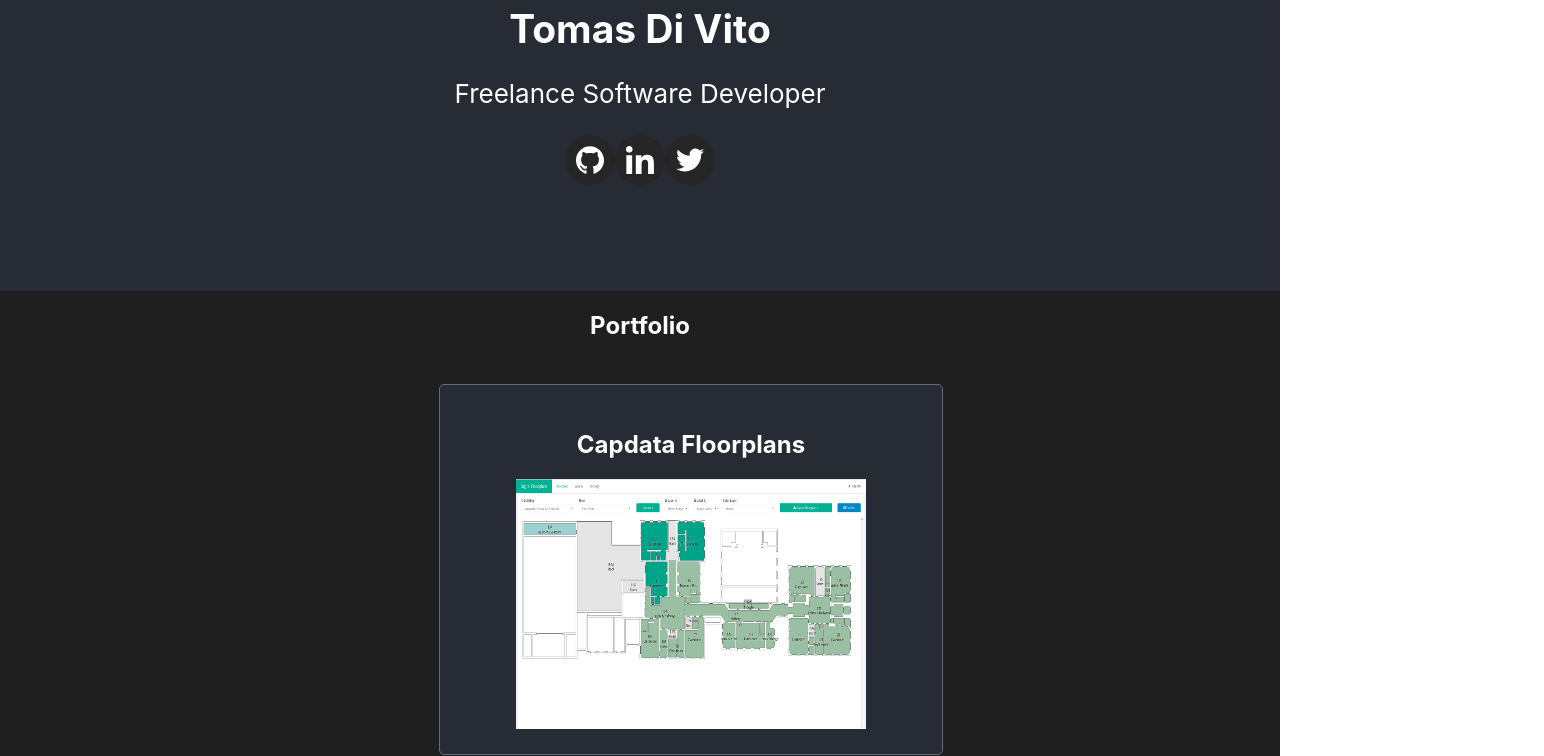
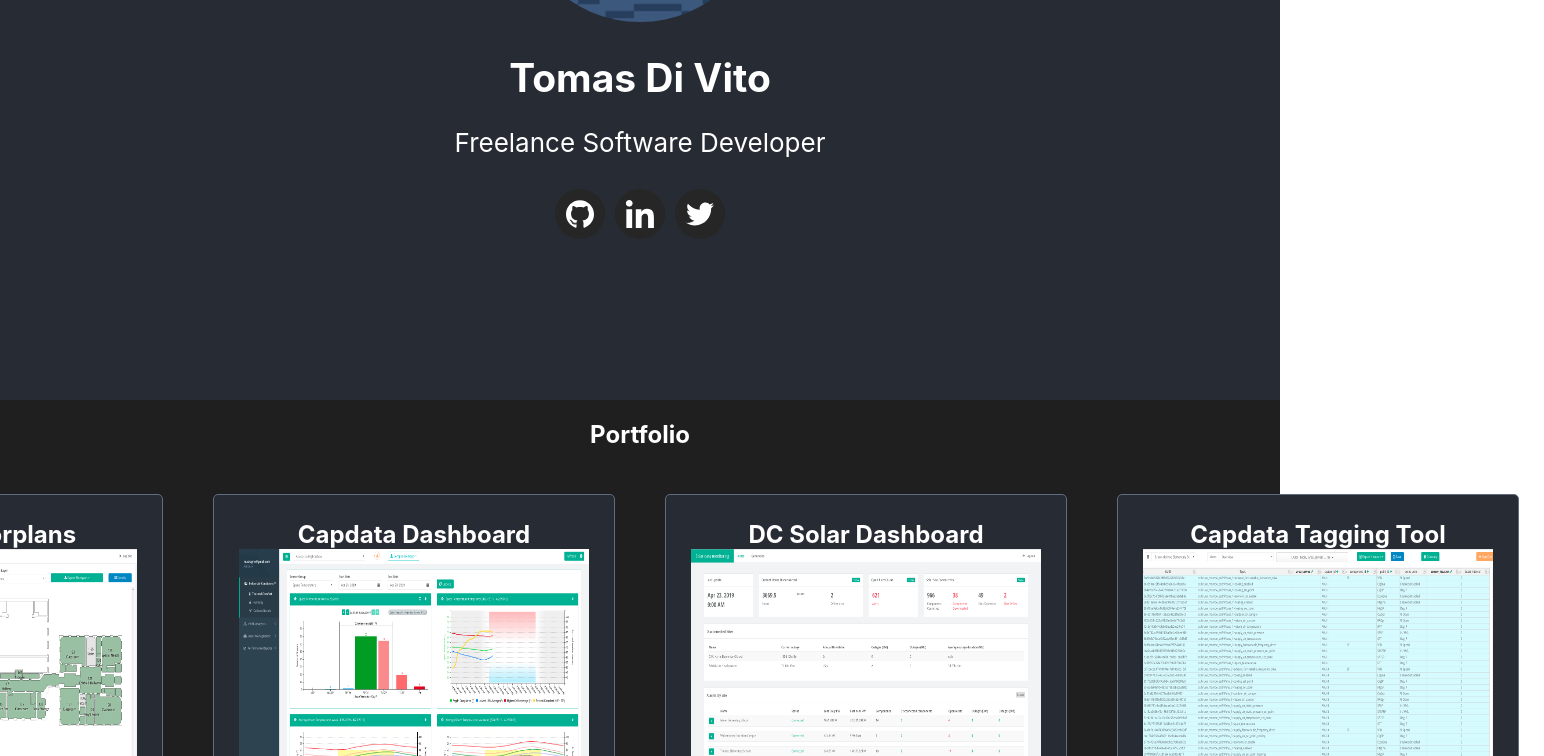
Before and after one commit to tomasdivito/paget, a React (Create React App) app: page / in a window 1280 px wide. Shown: the part 400-1156 px from the top of the page, 1544 px wide, since content can reach past the window. Built offline with nearby package versions, Linux system fonts and the light colour scheme.

Commit message:
various changes to style

```diff
--- a/src/App.js
+++ b/src/App.js
@@ -4,6 +4,7 @@
 import Landing from './components/landing/landing';
 import Gallery from './components/gallery/gallery';
 
+// TODO: Use `<section>` tag to separate the page
 function App() {
   return (
     <div id="app">
--- a/src/components/landing/landing.scss
+++ b/src/components/landing/landing.scss
@@ -13,14 +13,19 @@
 .social-link {
   height: 50px;
   width: 50px;
+  margin: 5px;
+  transition: all .2s ease-in-out;
+}
+
+.social-link:hover {
+  transform: scale(1.2);
 }
 
 .landing {
   text-align: center;
   background-color: $primary-color;
-  min-height: 50vh;
+  min-height: 100vh;
   display: flex;
-  padding: 100px;
   flex-direction: column;
   align-items: center;
   justify-content: center;
--- a/src/components/projects/project.scss
+++ b/src/components/projects/project.scss
@@ -11,11 +11,12 @@
 
   margin: 25px;
 
-  width: 100%;
-  height: 100%;
-
   border-radius: 5px 5px 5px 5px;
   border: 1px solid $gray-color;
+
+  h2 {
+    margin: 0;
+  }
 }
 
 .project-gallery {
--- a/src/components/projects/projects.js
+++ b/src/components/projects/projects.js
@@ -9,7 +9,7 @@
   console.log('this list of projects:', PROJECTS);
 
   return (
-    <div className="project-galley">
+    <div className="project-gallery">
       {PROJECTS.map(project => (
         <Project key={project.code} project={project} />
       ))}
```
